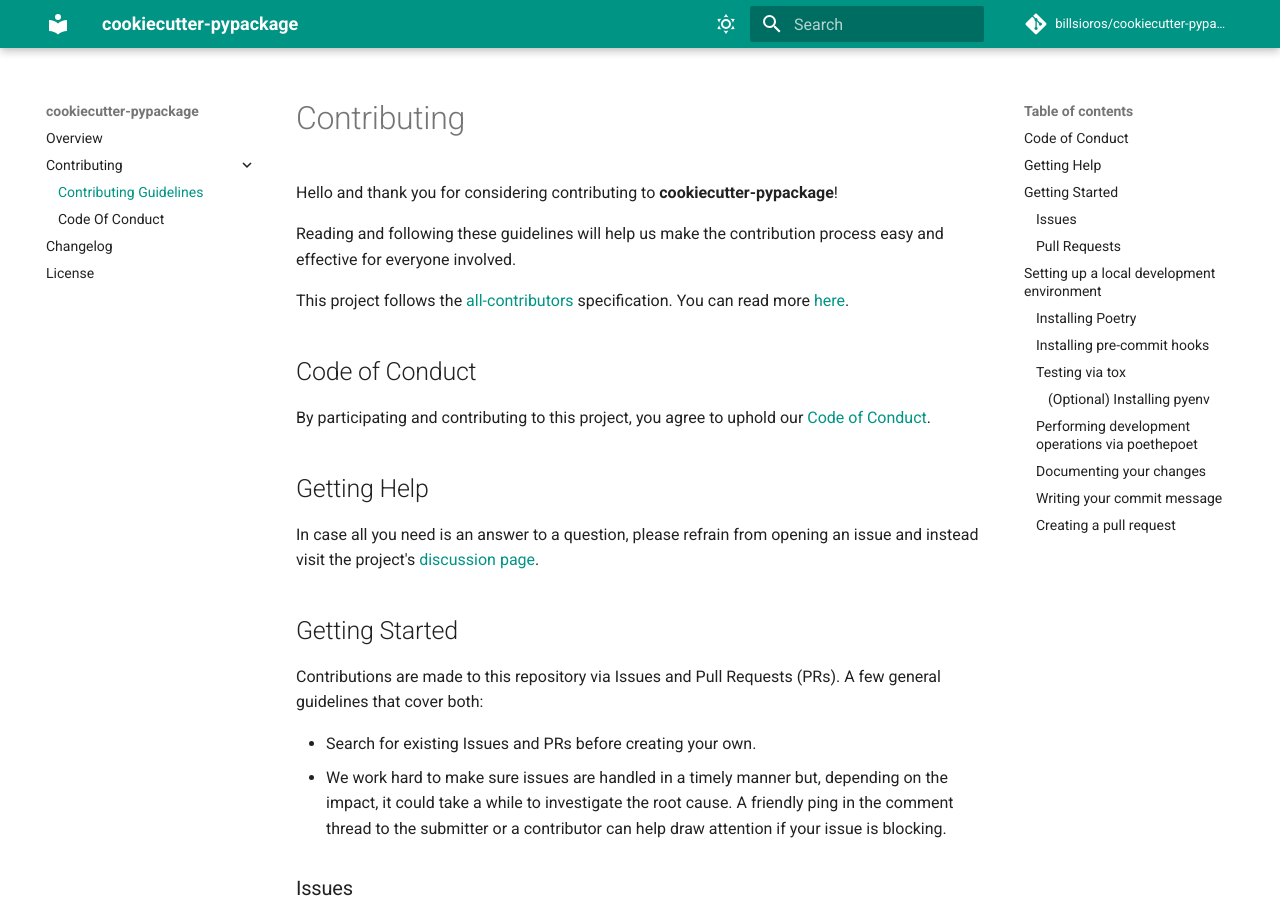
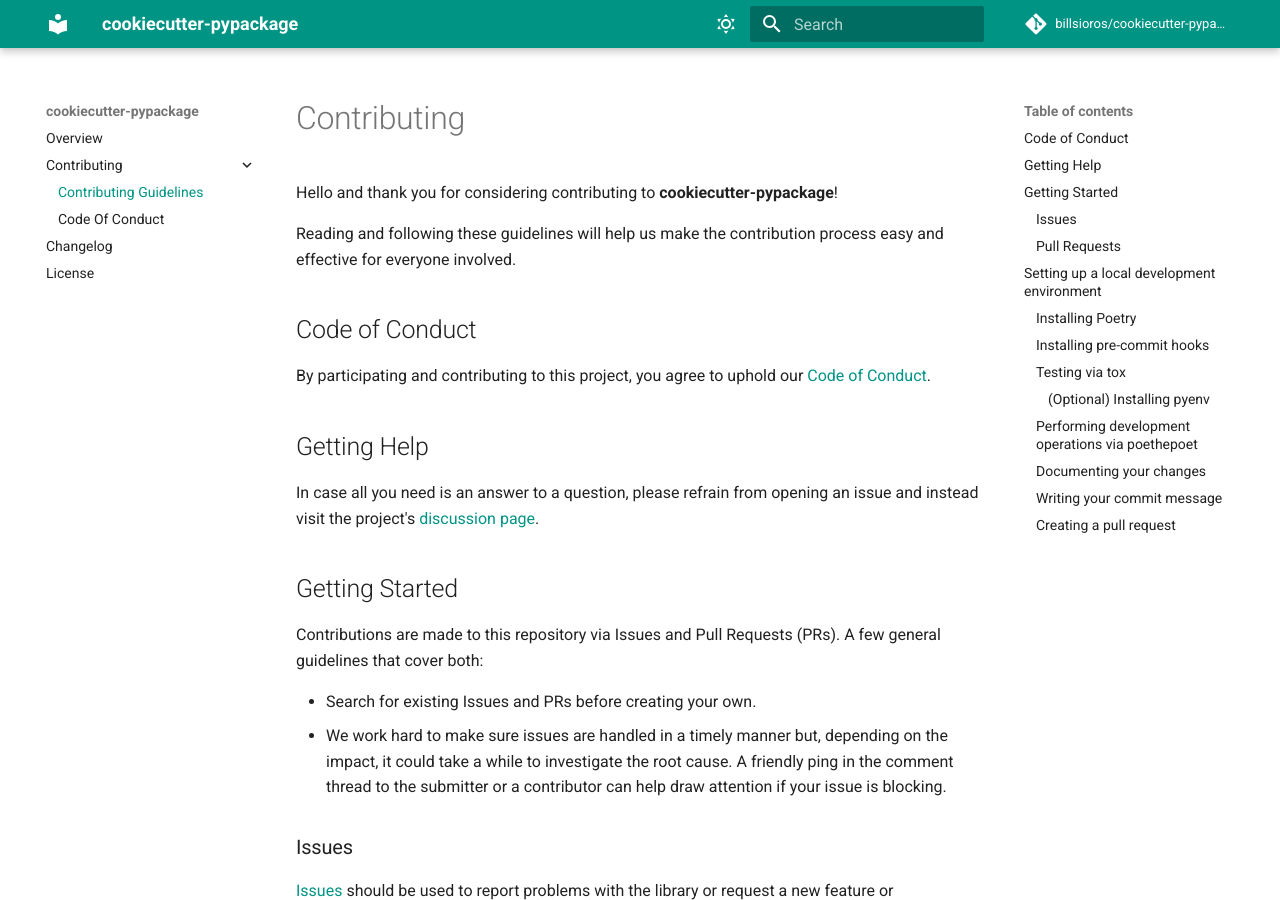
Before and after one commit to billsioros/cookiecutter-pypackage, an MkDocs documentation site: the page built from docs/CONTRIBUTING.md, in a window 1280 px wide and 900 px high. Built offline with MkDocs 1.6.1 and Material for MkDocs 9.7.7, drawn with Linux system fonts in a browser that asks for light colours; comment, search, counter and statistics services are not loaded; the version menu is left out.

Commit message:
docs(main): remove `all-contributors` section

```diff
--- a/docs/CONTRIBUTING.md
+++ b/docs/CONTRIBUTING.md
@@ -3,8 +3,6 @@
 Hello and thank you for considering contributing to **cookiecutter-pypackage**!
 
 Reading and following these guidelines will help us make the contribution process easy and effective for everyone involved.
-
-This project follows the [all-contributors](https://allcontributors.org/) specification. You can read more [here](https://allcontributors.org/docs/en/bot/usage).
 
 ## Code of Conduct
 
```
